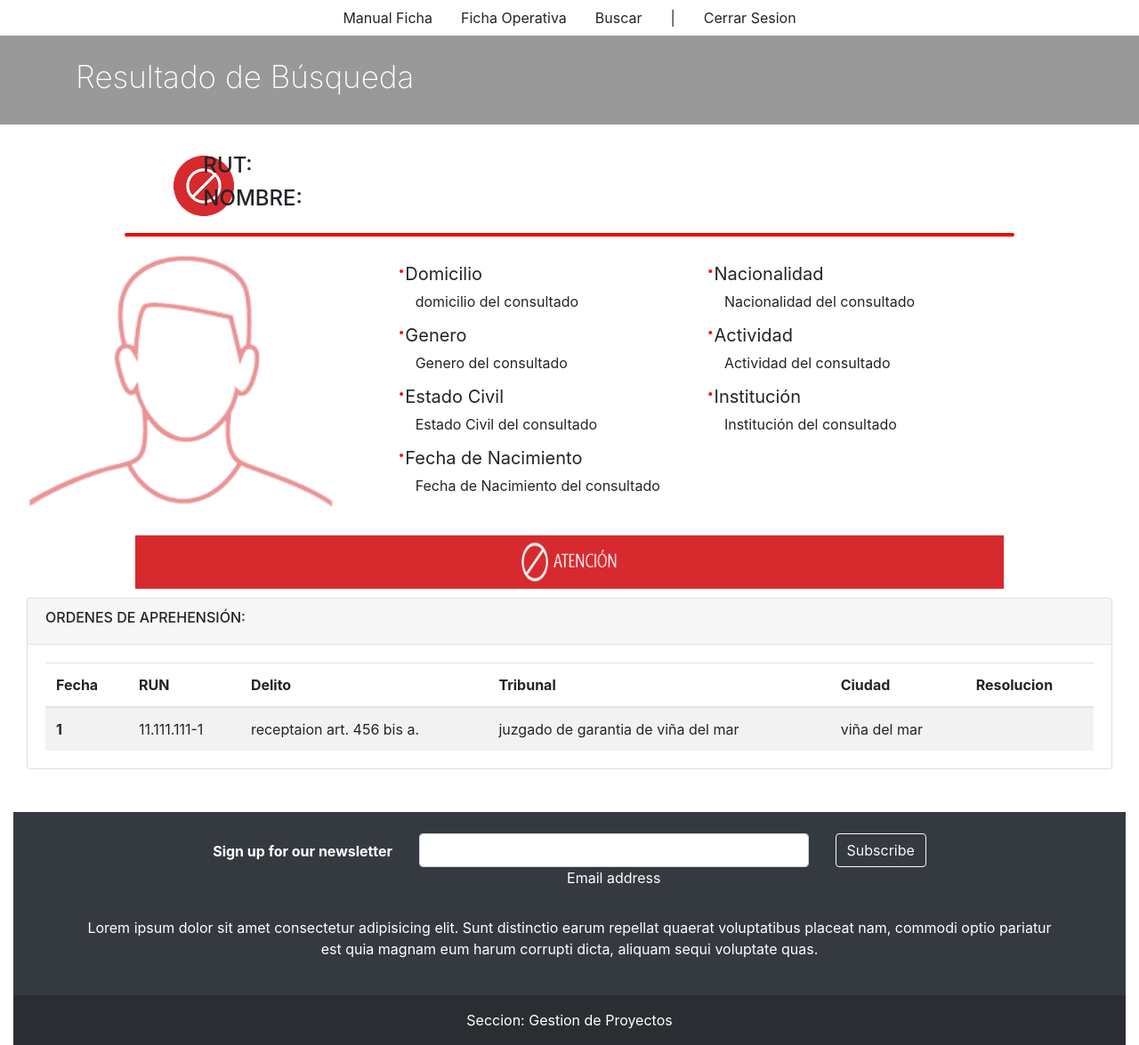
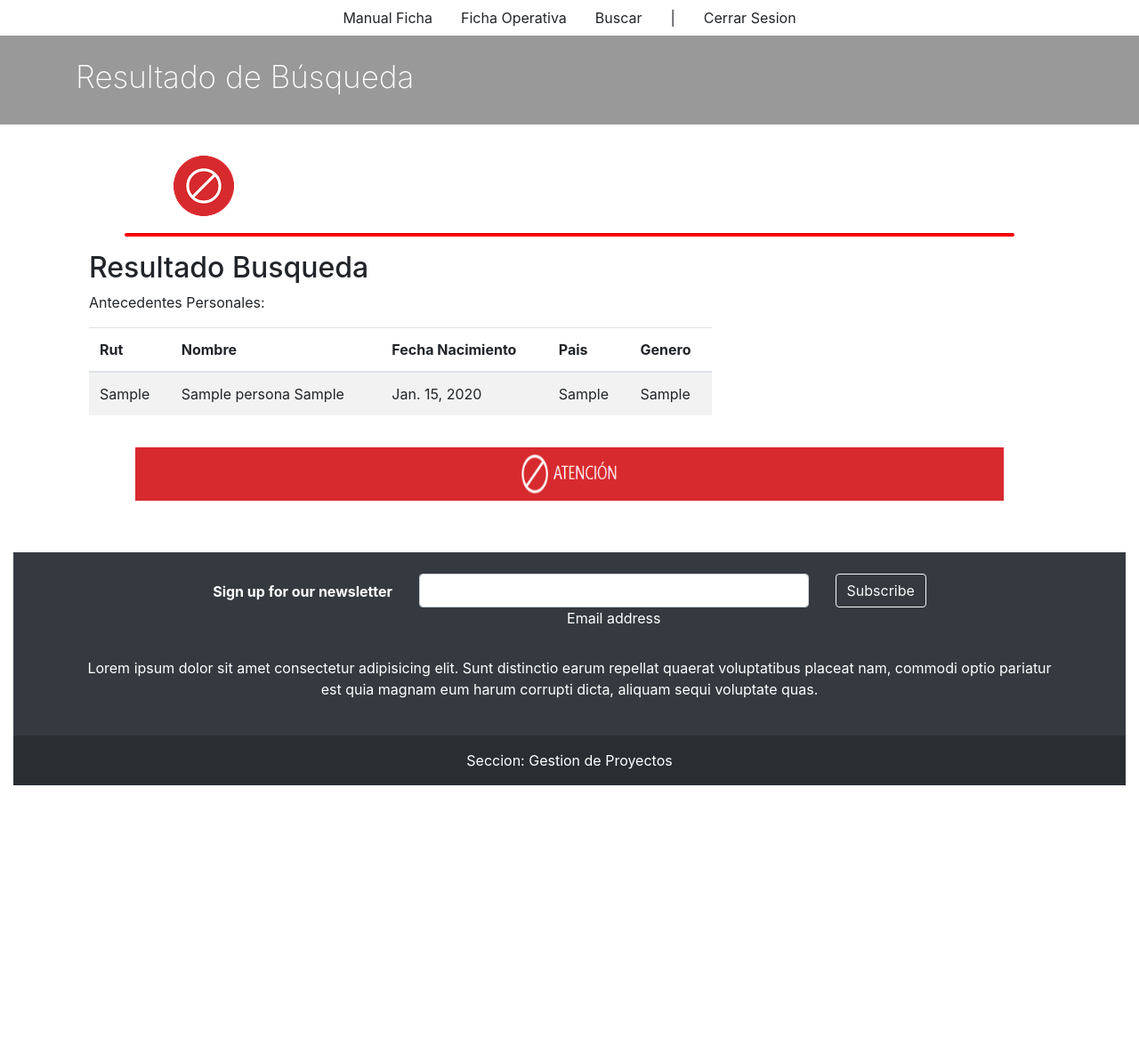
Before and after one commit to Francisco-pizarro/ordenes_detencion, a Django app: page /resultado/ in a window 1280 px wide. Shown: the whole page at 89% size. After the commit the page ends 883 px from the top, so only its background shows below. Run offline with Django 4.2, Linux system fonts and the light colour scheme; tables that the repository leaves empty hold one stand-in row (values such as "Sample post"); some libraries are stand-ins or nearby versions.

Commit message:
se Agrega Tabla Persona

```diff
--- a/Ordenesdetencion/templates/index.html
+++ b/Ordenesdetencion/templates/index.html
@@ -59,7 +59,9 @@
 
         <form class="form-inline my-2 my-lg-0 ">
           <input class=" form-control mr-sm-2" type="search" placeholder="Ingresar rut a consultar" aria-label="Search">
-          <button class="btn btn-outline-light my-2 my-sm-0" type="submit">Buscar</button>
+
+
+          <button class="btn btn-outline-light my-2 my-sm-0" type="submit"><a href="{% url 'resultado' %}">Buscar</a></button>
         </form>
       </div>
       </div>
@@ -90,10 +92,6 @@
         <div class="carousel-item active">
           <img src="{% static 'img/1.portada.png' %}" class="d-block w-100" alt="...">
         </div>
-<<<<<<< HEAD
-=======
-
->>>>>>> 1af24da8fe37e302ff8cf6350e2bd7ad4378f875
       </div>
     </div>
 
--- a/Ordenesdetencion/templates/resultado.html
+++ b/Ordenesdetencion/templates/resultado.html
@@ -19,60 +19,46 @@
         <div class="col-2">
           <img class="img-alerta-roja" src="{% static 'img/btn-rojo.png' %}">
         </div>
-        <div class="col-10">
-          <div class="row">
-            <div class="col-10">
-              <p class="h4">RUT: </p>
-            </div>
-          </div>
-          <div class="row">
-            <div class="col-10">
-            <p class="h4">NOMBRE: </p>
-            </div>
-          </div>
-      </div>
+
     </div>
     <hr>
-    <div class="container-fluid">
+    <div class="container">
       <div class="row">
-        <div class="col-4">
+        <!--<div class="col-4">
           <img class="img-user-rojo" src="{% static 'img/user-rojo.png' %}">
-        </div>
+        </div>-->
         <div class="col-8">
-          <div class="row">
-            <div class="col-5 nombre-columna"><span class="punto-rojo">·</span>Domicilio</div>
-            <div class="col-5 nombre-columna"><span class="punto-rojo">·</span>Nacionalidad</div>
-          </div>
-          <div class="row">
-            <div class="col-5 resultado-busqueda-izquierda">domicilio del consultado</div>
-            <div class="col-5 resultado-busqueda">Nacionalidad del consultado</div>
-          </div>
-          <!-- Segunda Linea -->
-          <div class="row">
-            <div class="col-5 nombre-columna"><span class="punto-rojo">·</span>Genero</div>
-            <div class="col-5 nombre-columna"><span class="punto-rojo">·</span>Actividad</div>
-          </div>
-          <div class="row">
-            <div class="col-5 resultado-busqueda-izquierda">Genero del consultado</div>
-            <div class="col-5 resultado-busqueda">Actividad del consultado</div>
-          </div>
-          <!-- Tercera Linea -->
-          <div class="row">
-            <div class="col-5 nombre-columna"><span class="punto-rojo">·</span>Estado Civil</div>
-            <div class="col-5 nombre-columna"><span class="punto-rojo">·</span>Institución</div>
-          </div>
-          <div class="row">
-            <div class="col-5 resultado-busqueda-izquierda">Estado Civil del consultado</div>
-            <div class="col-5 resultado-busqueda">Institución del consultado</div>
-          </div>
-          <!-- Cuarta Linea -->
-          <div class="row">
-            <div class="col-5 nombre-columna"><span class="punto-rojo">·</span>Fecha de Nacimiento</div>
-            <div class="col-5 nombre-columna"><span class="punto-rojo"></span></div>
-          </div>
-          <div class="row">
-            <div class="col-5 resultado-busqueda-izquierda">Fecha de Nacimiento del consultado</div>
-            <div class="col-5"></div>
+          <div class="container">
+            <h2>Resultado Busqueda</h2>
+            <p>Antecedentes Personales:</p>
+            <table class="table table-striped">
+              <thead>
+                <tr>
+                  <th>Rut</th>
+                  <th>Nombre</th>
+                  <th>Fecha Nacimiento</th>
+                  <th>Pais</th>
+                  <th>Genero</th>
+
+                </tr>
+              </thead>
+              <tbody>
+                {% for p in persona %}
+                <tr>
+
+                  <td>{{ p.gls_rut }}</td>
+                  <td>{{ p.gls_nombres }} {{ p.gls_apellido_paterno }}</td>
+                  <td>{{ p.fec_fecha_nacimiento }}</td>
+                  <td>{{ p.pais_id_pais }}</td>
+                  <td>{{ p.sexo_id_sexo }}</td>
+
+
+                </tr>
+                {% endfor %}
+
+
+              </tbody>
+            </table>
           </div>
         </div>
 
@@ -86,40 +72,7 @@
         </div>
       </div>
 
-      <div class="col-lg-12">
-        <div class="card">
-          <div class="card-header border-bottom">
-            <p class="h6">ORDENES DE APREHENSIÓN: </p>
-          </div>
-          <div class="card-body">
-            <div class="table-responsive">
-              <table class="table text-sm mb-0 table-striped">
-                <thead>
-                  <tr>
-                    <th>Fecha</th>
-                    <th>RUN</th>
-                    <th>Delito</th>
-                    <th>Tribunal</th>
-                    <th>Ciudad</th>
-                    <th>Resolucion</th>
-                  </tr>
-                </thead>
-                <tbody>
-                  <tr>
-                    <th scope="row">1</th>
-                    <td>11.111.111-1</td>
-                    <td>receptaion art. 456 bis a.</td>
-                    <td>juzgado de garantia de viña del mar</td>
-                    <td>viña del mar</td>
-                    <td></td>
-                  </tr>
 
-                </tbody>
-              </table>
-            </div>
-          </div>
-        </div>
-      </div>
 
     <link rel="stylesheet" href="/static/css/estilos.css">
   </body>
--- a/Ordenesdetencion/views.py
+++ b/Ordenesdetencion/views.py
@@ -6,7 +6,12 @@ def index(request):
     return render(request, 'index.html')
 
 def resultado(request):
-    return render(request, 'resultado.html')
+
+    persona = Persona.objects.all()
+    data = {
+        'persona': persona
+    }
+    return render(request, 'resultado.html', data)
 
 def resultadok(request):
     return render(request, 'resultadok.html')
```
